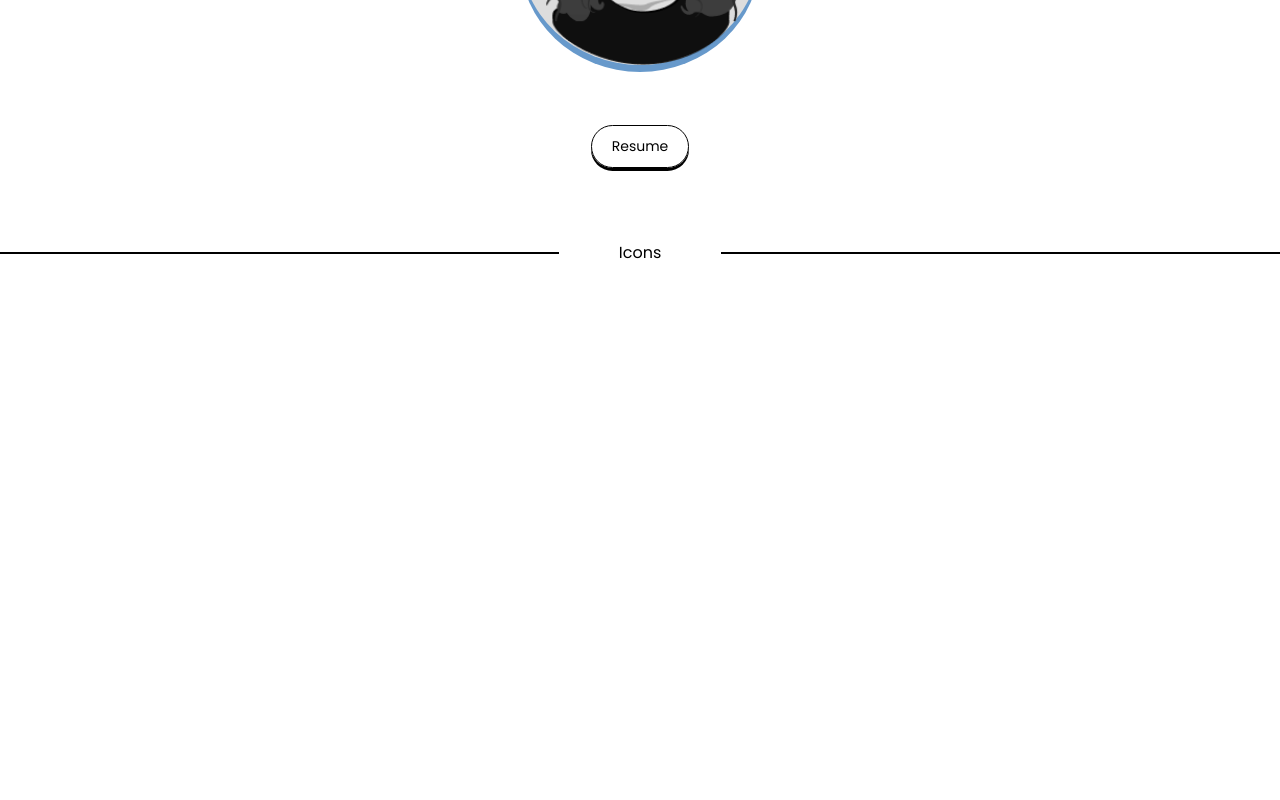
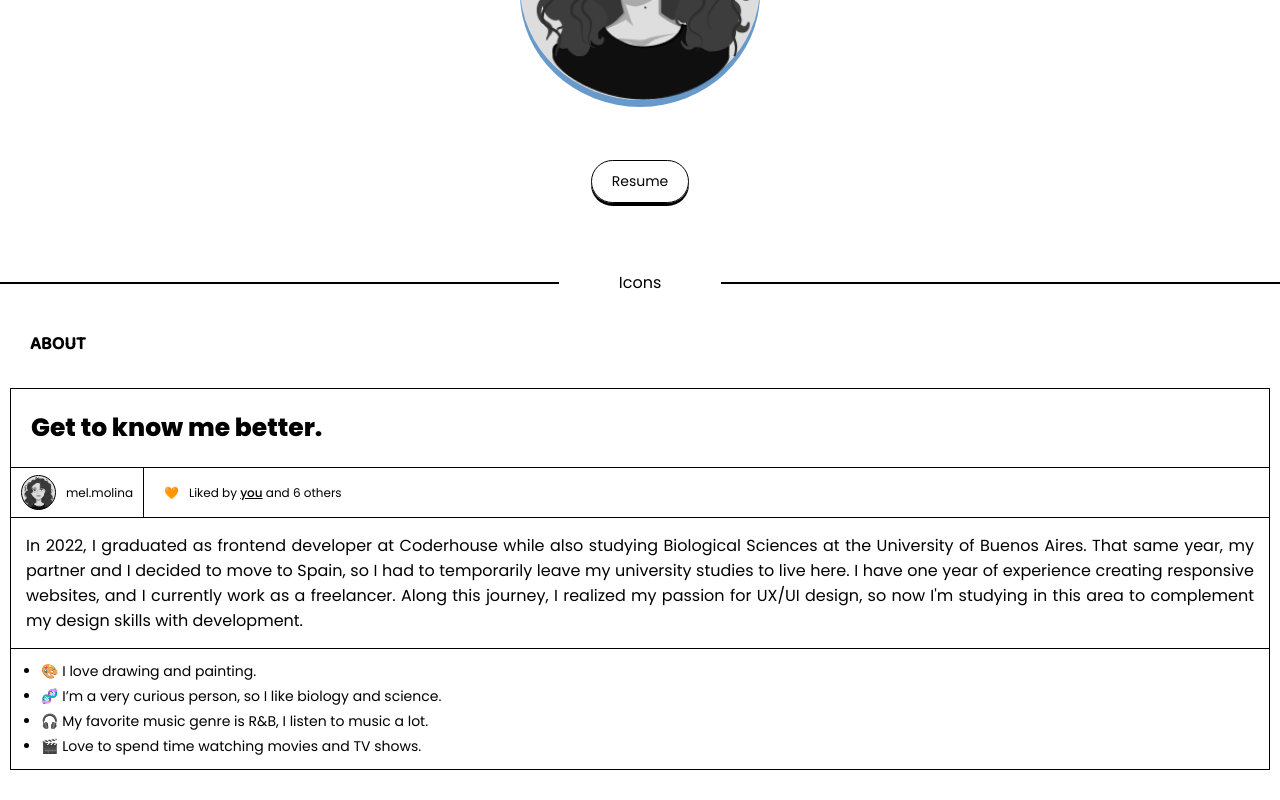
Before and after one commit to melmln/portfolio, a React (Vite) app: page / in a window 1280 px wide. Shown: the part 505-1305 px from the top of the page. Before the commit the page ends 800 px from the top, so only its background shows below. Built offline with nearby package versions, Linux system fonts and the light colour scheme.

Commit message:
About component y estilos

```diff
--- a/src/App.jsx
+++ b/src/App.jsx
@@ -1,6 +1,7 @@
 import './App.scss';
 import Header from './components/Header/Header';
 import Intro from './components/Intro/Intro';
+import About from './components/About/About';
 
 function App() {
 
@@ -8,6 +9,7 @@ function App() {
     <>
       <Header/>
       <Intro/>
+      <About/>
     </>
   )
 }
--- /dev/null
+++ b/src/components/About/About.jsx
@@ -0,0 +1,44 @@
+import "./About.scss";
+const About = () => {
+  return (
+    <>
+      <div className="about">
+        <h1 className="about-h1">ABOUT</h1>
+
+        <div className="window">
+            <div className="title">Get to know me better.</div>
+
+          <div className="user-container">
+            <div className="user-avatar">
+                <div className="user-pic"></div>
+                <div className="username">mel.molina</div>
+            </div>
+            <div className="heart">🧡</div>
+            <div className="user-likes">Liked by <span className="underline">you</span> and 6 others </div>
+          </div>
+
+          <div className="post">
+            In 2022, I graduated as <span className="underline">frontend developer</span> at Coderhouse while also
+            studying Biological Sciences at the University of Buenos Aires. That
+            same year, my partner and I decided to move to Spain, so I had to
+            temporarily leave my university studies to live here. I have <span className="underline">one
+            year of experience</span> creating responsive websites, and I currently
+            work as a freelancer. Along this journey, I realized my passion for
+            <span className="underline"> UX/UI design</span>, so now I'm studying in this area to complement my
+            design skills with development.
+          </div>
+          <div className="hobbies">
+            <ul>
+                <li className="hobbie-item">🎨 I love drawing and painting.</li>
+                <li className="hobbie-item">🧬 I’m a very curious person, so I like biology and science.</li>
+                <li className="hobbie-item">🎧 My favorite music genre is R&B, I listen to music a lot.</li>
+                <li className="hobbie-item">🎬 Love to spend time watching movies and TV shows.</li>
+            </ul>
+          </div>
+        </div>
+      </div>
+    </>
+  );
+};
+
+export default About;
--- /dev/null
+++ b/src/components/About/About.scss
@@ -0,0 +1,83 @@
+.about {
+    margin-top: 35px;
+
+.about-h1 {
+    font-size: 18px;
+    font-family: var(--baloo-font);
+    font-weight: 600;
+    padding-left: 30px;
+}
+
+.window {
+    display: flex;
+    justify-content: center;
+    flex-direction: column;
+    border: 1px solid black;
+    margin: 30px 10px;
+
+    .title {
+        border-bottom: 1px solid black;
+        font-size: 25px;
+        font-weight: 800;
+        padding: 20px;
+    }
+
+    .user-container {
+        display: flex;
+        align-items: center;
+        border-bottom: 1px solid black;
+        font-size: 12px;
+        height: 50px;
+
+        .user-avatar {
+            display: flex;
+            align-items: center;
+            padding: 0 10px;
+
+            .user-pic {
+                height: 35px;
+                width: 35px;
+                border-radius: 50%;
+                border: 1px solid black;
+                background-image: url('../../assets/About/user-pic.png');
+                background-size: cover;
+                background-repeat: no-repeat;
+            }
+        }
+
+        .username {
+            display: flex;
+            align-items: center;
+            border-right: 1px solid black;
+            height: 50px;
+            padding: 0 10px;
+        }
+
+        .heart {
+            padding: 0 10px;
+        }
+
+        .user-likes span{
+            text-decoration: underline;
+            font-weight: 500;
+        }
+    }
+
+    .post {
+        padding: 15px;
+        font-size: 16px;
+        text-align: justify;
+        line-height: 25px;
+    }
+
+    .hobbies {
+        border-top: 1px solid black;
+        padding: 10px;
+        padding-left: 30px;
+        font-size: 14px;
+        line-height: 25px;
+    }
+}
+
+
+}
--- a/src/components/Header/Header.scss
+++ b/src/components/Header/Header.scss
@@ -5,11 +5,8 @@ nav {
     position: fixed;
     width: 100%;
     background-color: white;
+    z-index: 10;
 
-    .logo {
-        font-family: var(--baloo-font);
-        font-weight: 500;
-    }
 
     .hello-btn {
         background-color: black;
--- a/src/components/Intro/Intro.jsx
+++ b/src/components/Intro/Intro.jsx
@@ -4,7 +4,7 @@ import avatar from '../../assets/avatar.png'
 const Intro = () => {
   return (
     <>
-        <div className="intro-container">
+        <div className="intro">
             <div className="info-intro-container">
               <h5>Hi! My name is</h5>
               <h1 className="my-name">Melany Molina Verdún</h1>
--- a/src/components/Intro/Intro.scss
+++ b/src/components/Intro/Intro.scss
@@ -1,10 +1,11 @@
-.intro-container {
+.intro {
     display: flex;
     justify-content: center;
     align-items: center;
     flex-direction: column;
     gap: 60px;
     height: 100vh;
+    padding-top: 70px;
 
     .info-intro-container {
         padding-left: 30px;
@@ -57,6 +58,7 @@
         padding: 10px 20px;
         font-size: 14px;
         box-shadow: 0px 3px 0px 0px #000000;
+
     }
 
     .social-networks-container {
@@ -66,7 +68,7 @@
         width: 100%;
         position: absolute;
         left: 0;
-        bottom: 30px;
+        bottom: 0;
 
         .line {
             height: 2px;
--- a/src/scss/base/_resets.scss
+++ b/src/scss/base/_resets.scss
@@ -8,10 +8,6 @@ html, body {
     font-family: var(--poppins-font);
 }
 
-li {
-    list-style-type: none;
-}
-
 a {
     text-decoration: none;
 }
```
Also changed, not shown: src/assets/About/user-pic.png (added).
